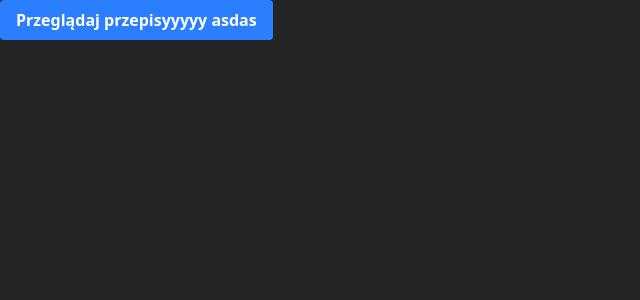
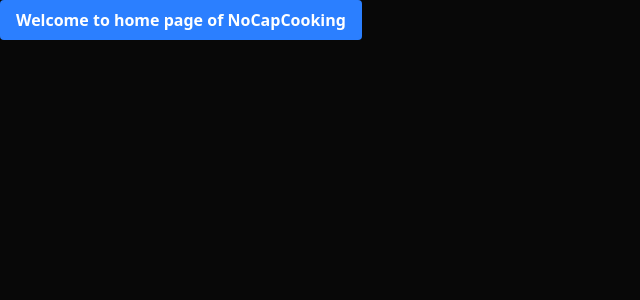
Before and after one commit to nocapcooking/nocapcooking-frontend, an Angular app: page / in a window 1280 px wide. Shown: the top 300 px of the page, without its empty margins (0-640 px from the left). Built offline with nearby package versions, Linux system fonts and the light colour scheme.

Commit message:
Update browse page with localization, enhance home page button, and modify global styles

```diff
--- a/package.json
+++ b/package.json
@@ -3,7 +3,7 @@
   "version": "0.0.0",
   "scripts": {
     "ng": "ng",
-    "start": "ng serve",
+    "start": "ng serve -o --host 0.0.0.0 --poll=2000",
     "build": "ng build",
     "watch": "ng build --watch --configuration development",
     "test": "ng test"
--- a/src/app/modules/browse-page/browse-page.component.css
+++ b/src/app/modules/browse-page/browse-page.component.css
@@ -0,0 +1,3 @@
+mat-autocomplete{
+    background-color: white;
+}
--- a/src/app/modules/browse-page/browse-page.component.html
+++ b/src/app/modules/browse-page/browse-page.component.html
@@ -1,11 +1,11 @@
 <mat-form-field class="full-width" appearance="fill">
-  <mat-label>Search for ingredients</mat-label>
+  <mat-label>Wyszukiwanie składników</mat-label>
   <input
     type="text"
     matInput
     [formControl]="ingredientCtrl"
     [matAutocomplete]="auto"
-    placeholder="Type to search ingredients">
+    placeholder="Wpisz wyszukiwany składnik">
   <mat-autocomplete #auto="matAutocomplete" (optionSelected)="addIngredient($event.option.value)">
     <mat-option *ngFor="let ingredient of filteredIngredients | async" [value]="ingredient">
       {{ ingredient }}
--- a/src/app/modules/home-page/home-page.component.html
+++ b/src/app/modules/home-page/home-page.component.html
@@ -1,3 +1,3 @@
 <button class="bg-blue-500 hover:bg-blue-700 text-white font-bold py-2 px-4 rounded" (click)="redirect()">
-  Przeglądaj przepisyyyyy asdas
+  {{welcomeMessage()}}
 </button>
--- a/src/app/modules/home-page/home-page.component.ts
+++ b/src/app/modules/home-page/home-page.component.ts
@@ -1,4 +1,4 @@
-import { Component } from '@angular/core';
+import { Component, signal } from '@angular/core';
 import { Router } from '@angular/router';
 
 @Component({
@@ -14,8 +14,9 @@
   }
 
   redirect(){
-    console.log('di')
+    console.log('redicted from home page to browse page');
     this.router.navigate(['/browse']);
   }
+  welcomeMessage = signal('Welcome to home page of NoCapCooking');
 
 }
--- a/src/styles.css
+++ b/src/styles.css
@@ -1,7 +1,7 @@
 /* You can add global styles to this file, and also import other style files */
 @import "tailwindcss";
 body{
-    background-color: rgb(37, 37, 37);
-    color: rgb(184, 184, 0);
+    background-color: #080808;
+    color: rgb(255, 255, 255);
 
 }
```
